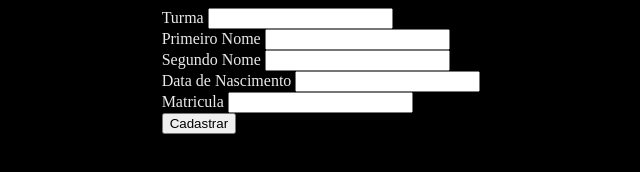
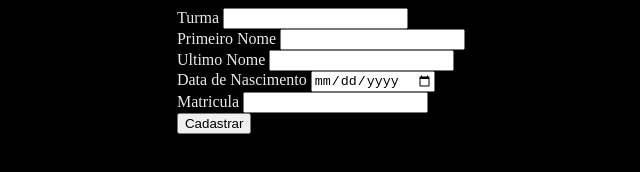
Before and after one commit to girleidearaujoo/poo, a plain HTML site: page [POO - Manhã][Aula - 2 Temporada][Giih - Darline]/index.html in a window 1280 px wide. Shown: the whole page, without its empty margins (319-959 px from the left). Drawn offline with Linux system fonts and the light colour scheme.

Commit message:
Update index.html

```diff
--- a/[POO - Manhã][Aula - 2 Temporada][Giih - Darline]/index.html
+++ b/[POO - Manhã][Aula - 2 Temporada][Giih - Darline]/index.html
@@ -17,7 +17,7 @@
 </head>
 
 <body>
-    <form id="cadastroAluno">
+    <form id="cadastroAluno" action="#">
         <div>
             <label for="">Turma</label>
             <input id="iptTurma" type="text">
@@ -27,12 +27,12 @@
             <input id="iptPrimeiroNome" type="text">
         </div>
         <div>
-            <label for="">Segundo Nome</label>
-            <input id="iptSegundoNome" type="text">
+            <label for="">Ultimo Nome</label>
+            <input id="iptUltimoNome" type="text">
         </div>
         <div>
             <label for="">Data de Nascimento</label>
-            <input id="iptDataDeNascimento" type="text">
+            <input id="iptDataDeNascimento" type="date">
         </div>
         <div>
             <label for="">Matricula</label>
@@ -40,9 +40,12 @@
         </div>
         <button id="btnCadastrar">Cadastrar</button>
     </form>
+    <div id="containerCards">
+
+    </div>
     <script src="classes.js"></script>
     <script src="objetos.js"></script>
-
+    <script src="controlador.js"></script>
 </body>
 
 </html>
```
